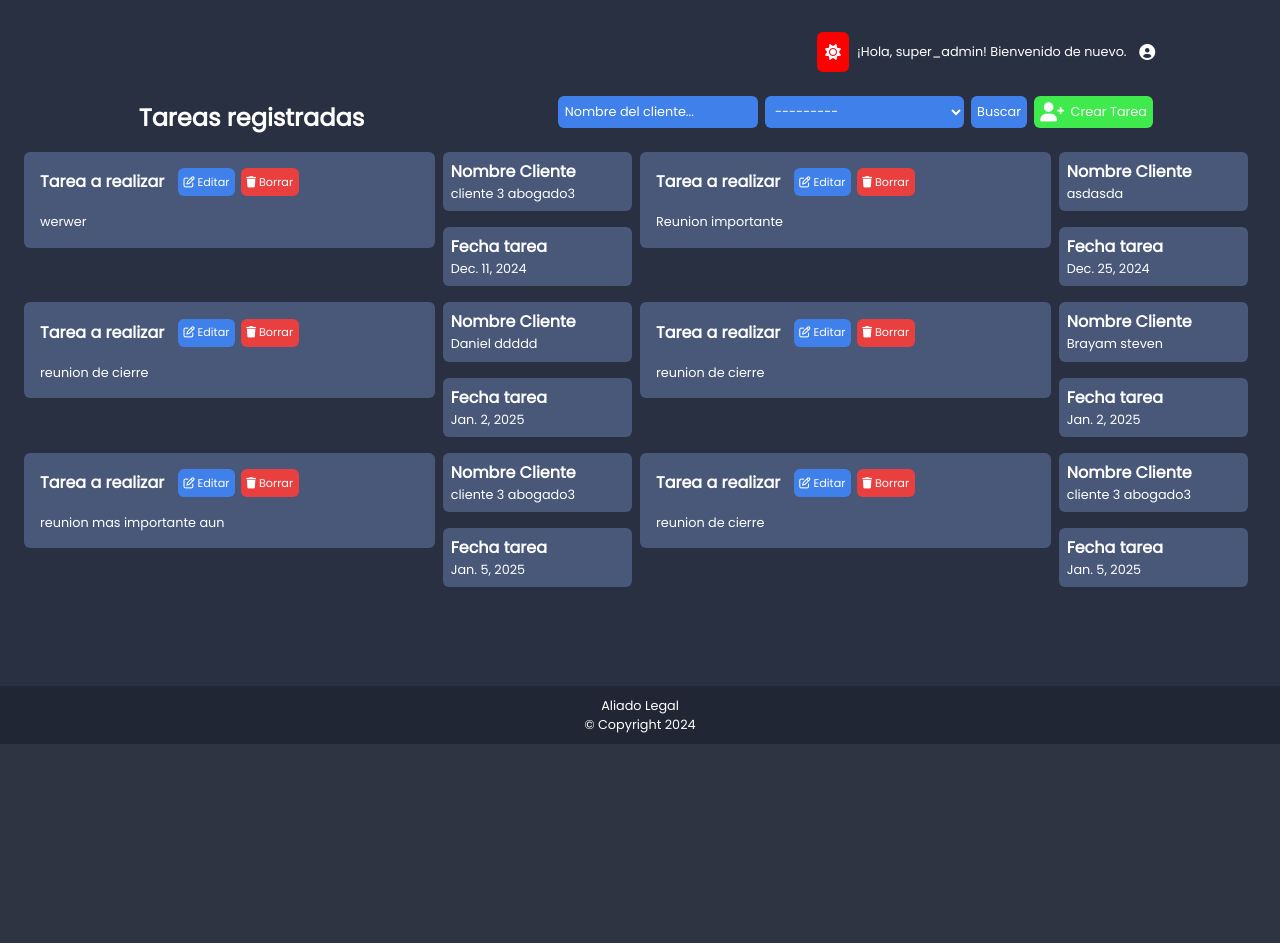
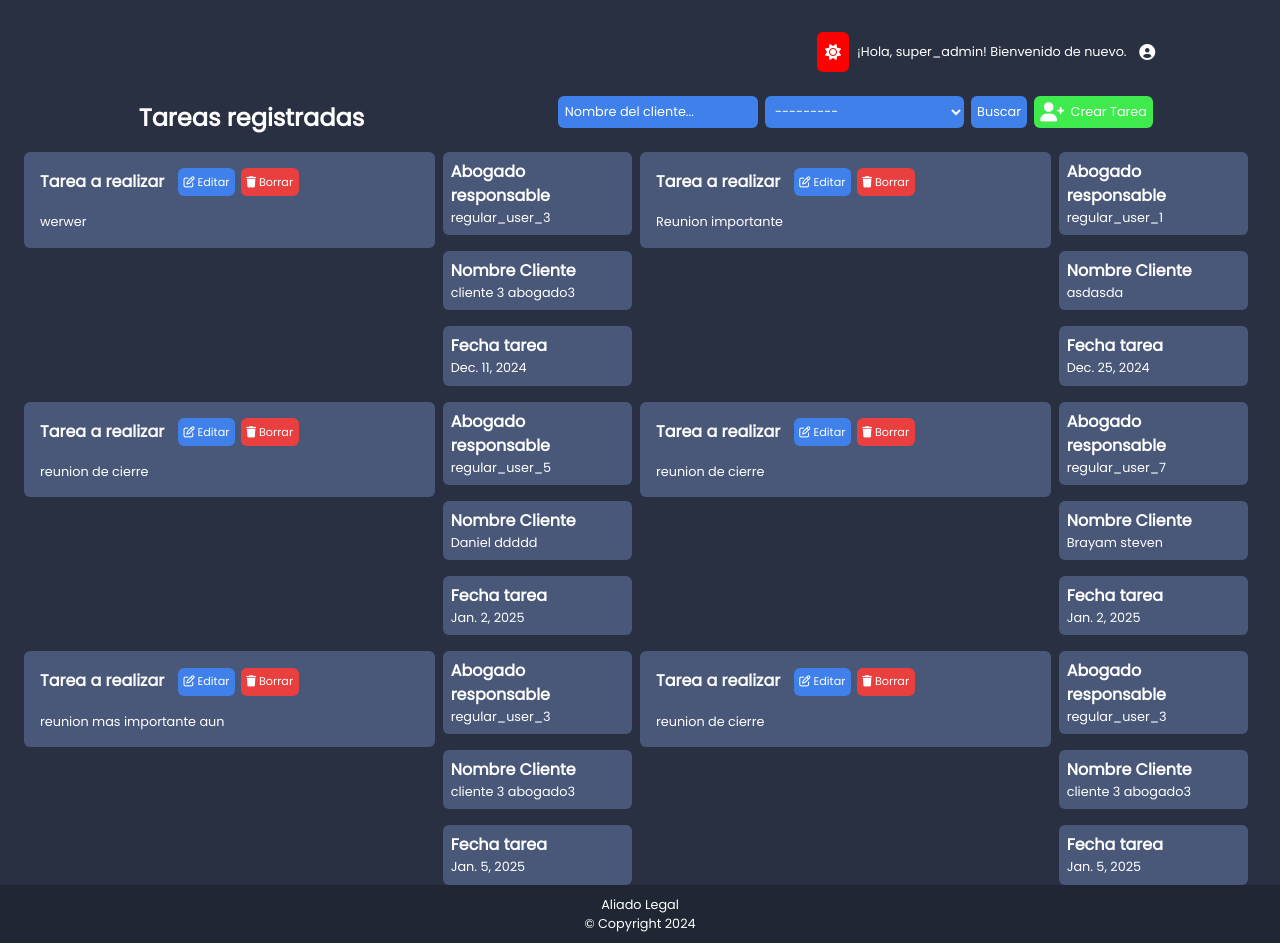
Before and after one commit to Calsiferian/gestor_abogados, a Django app: page /schedule/ in a window 1280 px wide. Shown: the part 56-999 px from the top of the page. Before the commit the page ends 800 px from the top, so only its background shows below. Run offline with Django 5.2, Linux system fonts and the light colour scheme; a user stored in the database is signed in; data comes from the database, SQL or seed files in the repository; some libraries are stand-ins or nearby versions.

Commit message:
se corrige la carga del nombre del abogado responsable en la lista de tareas

```diff
--- a/NotaError.txt
+++ b/NotaError.txt
@@ -41,6 +41,7 @@ Mientras que en el Login se hace asi
 
 
 - Creo que los abogados no deberian tener la opcion para ver el boton de eliminar cliente si no la pueden usar, confirmar para eliminar ese boton
+    //R. de acuerdo, si se elimina un cliente se eliminan tambien los pagos y tareas asociadas al mismo, es peligroso eliminar un cliente.
 
 
 
--- a/schedule/templates/task_list.html
+++ b/schedule/templates/task_list.html
@@ -68,7 +68,10 @@
         </div>
         <div class="col-md-2">
             {% if is_moderator %}
-            <td>{{ cliente.abogado.username }}</td>    <!--  FALTA Mostrando el nombre de usuario del abogado -->
+            <div class="box">
+                <p class="tituloTarea">Abogado responsable</p>
+                <p class="textoTarea">{{ task.cliente.abogado.username }}</p>
+            </div>
             {% endif %}
             <div class="box">
                 <p class="tituloTarea">Nombre Cliente</p>
```
